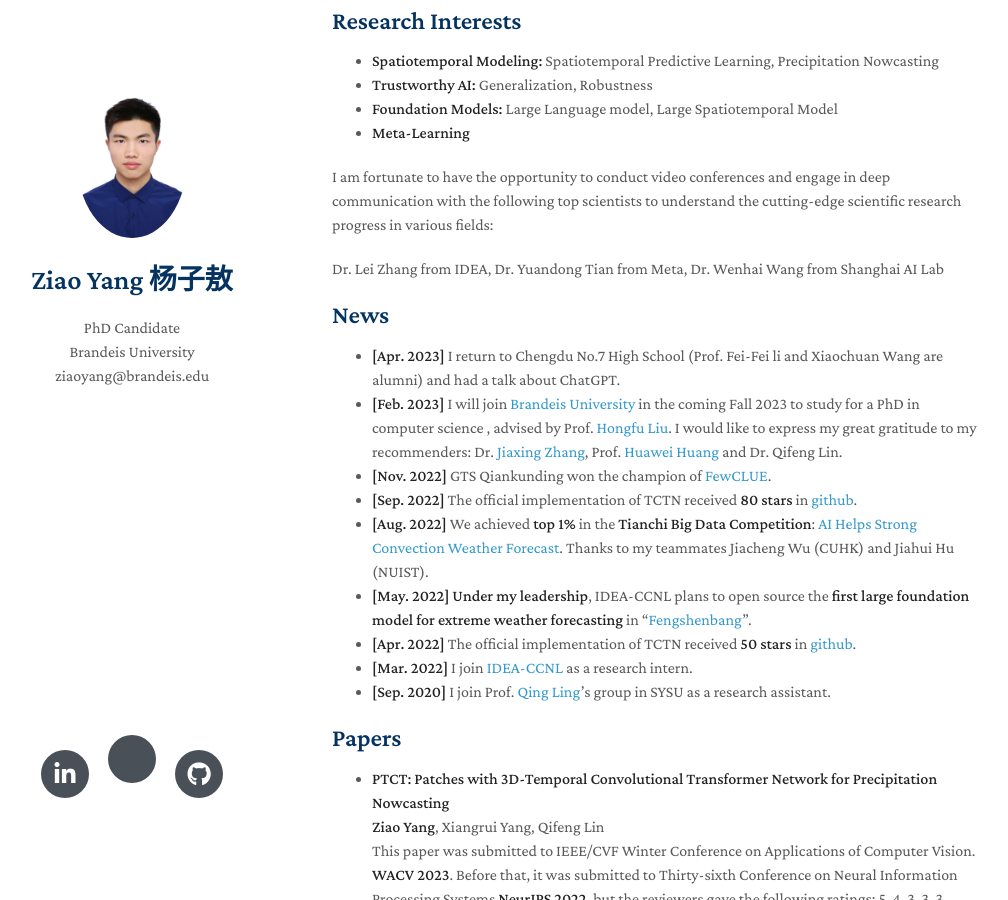
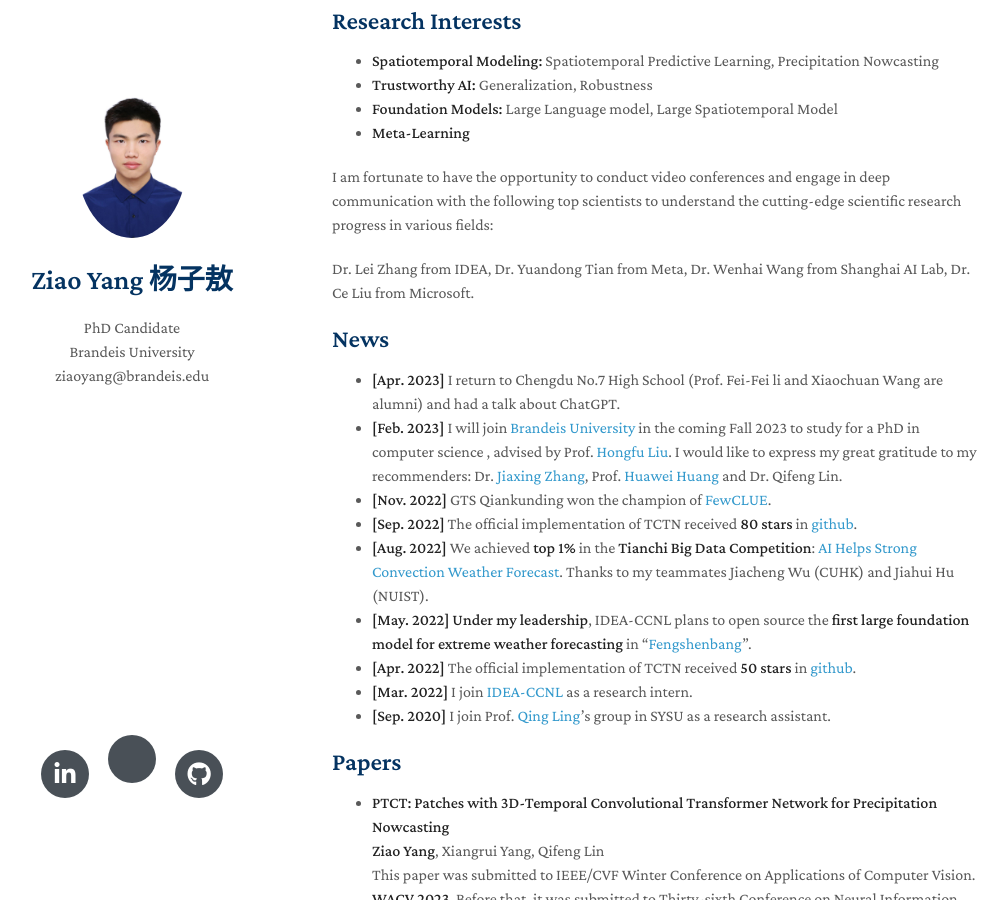
Before and after one commit to yangziao56/homepage, a Jekyll site: the page built from index.md, in a window 1280 px wide and 900 px high, scrolled down 378 px. Shown: the whole window, without its empty margins (138-1146 px from the left). Built offline with Jekyll 4.4.1, drawn with Linux system fonts in a browser that asks for light colours; nearby versions of some CDN libraries; a style sheet for code colours, icons or effects is not loaded; our own code applies the rules of GitHub Pages for plain Markdown files.

Commit message:
Update index.md
Signed-off-by: Ziao Yang <70676524+yangziao56@users.noreply.github.com>

```diff
--- a/index.md
+++ b/index.md
@@ -19,7 +19,7 @@ You can learn more details about my research through my [Academic Curriculum Vit
 
 I am fortunate to have the opportunity to conduct video conferences and engage in deep communication with the following top scientists to understand the cutting-edge scientific research progress in various fields:
 
-Dr. Lei Zhang from IDEA, Dr. Yuandong Tian from Meta, Dr. Wenhai Wang from Shanghai AI Lab
+Dr. Lei Zhang from IDEA, Dr. Yuandong Tian from Meta, Dr. Wenhai Wang from Shanghai AI Lab, Dr. Ce Liu from Microsoft.
 
 ## News
 - **[Apr. 2023]** I return to Chengdu No.7 High School (Prof. Fei-Fei li and Xiaochuan Wang are alumni) and had a talk about ChatGPT.
```
